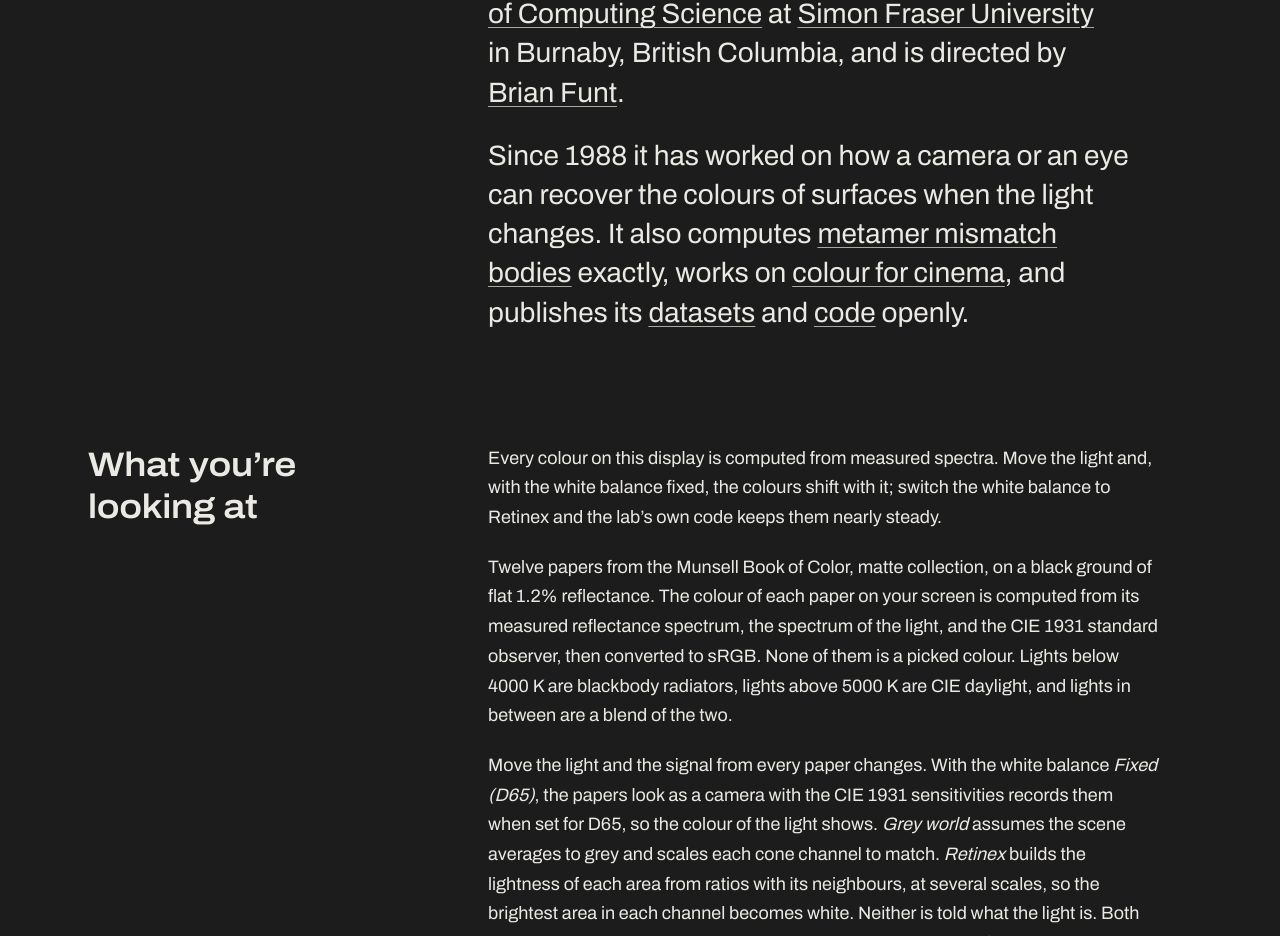
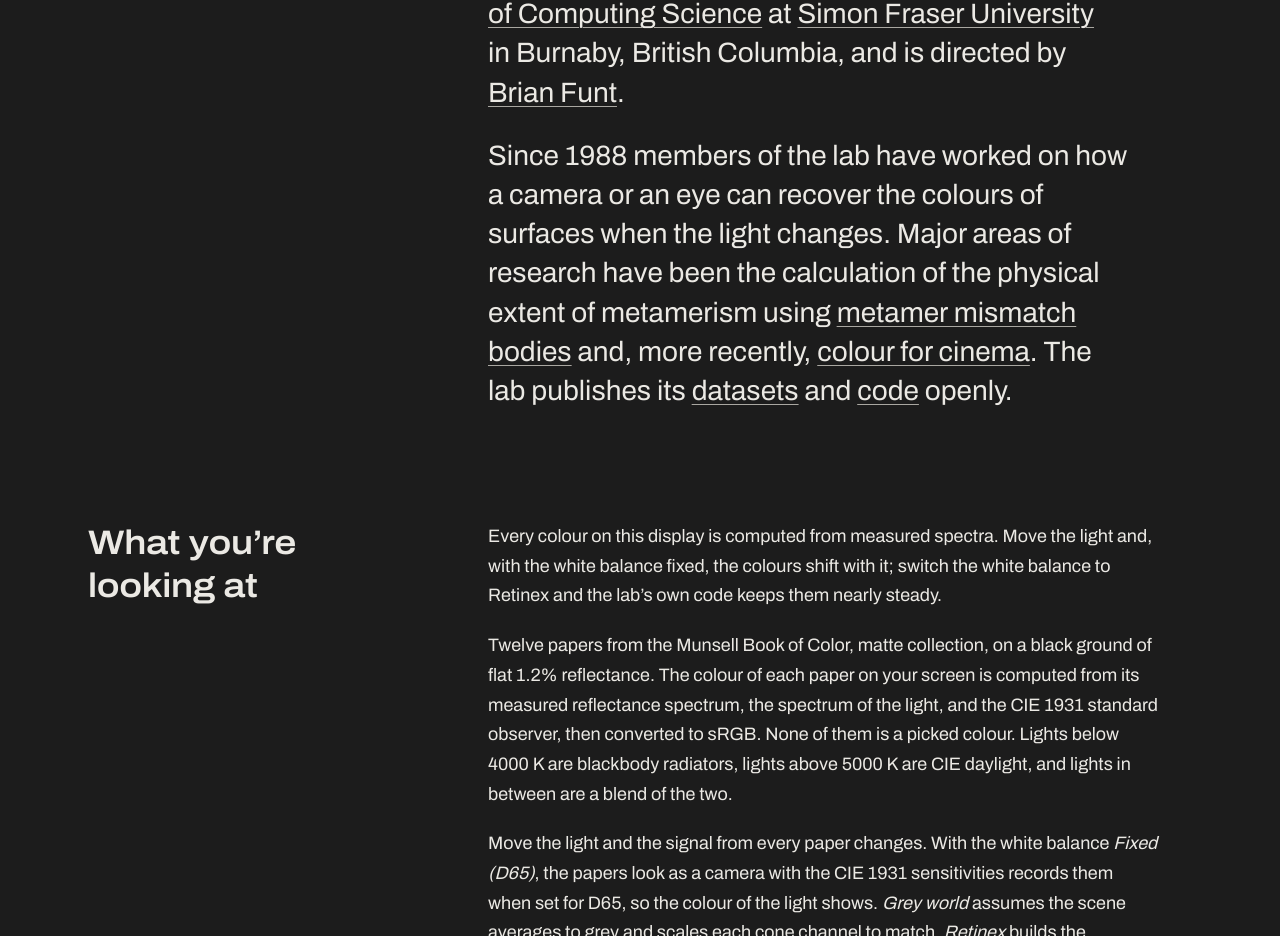
Before and after one commit to sfu-cs-vision-lab/sfu-cs-vision-lab.github.io, a Next.js app: page / in a window 1280 px wide. Shown: the part 973-1909 px from the top of the page. Built offline with nearby package versions, Linux system fonts and the light colour scheme; some icons are missing.

Commit message:
Reword the About paragraph around the lab's members and its major areas of research

```diff
--- a/app/page.tsx
+++ b/app/page.tsx
@@ -30,10 +30,10 @@ export default function Home() {
             <Link href="/people/">Brian Funt</Link>.
           </p>
           <p>
-            Since 1988 it has worked on how a camera or an eye can recover the colours of surfaces when the light
-            changes. It also computes{" "}
-            <Link href="/research/#metamer-mismatching">metamer mismatch bodies</Link> exactly, works on{" "}
-            <Link href="/research/#cinema-colour">colour for cinema</Link>, and publishes its{" "}
+            Since 1988 members of the lab have worked on how a camera or an eye can recover the colours of surfaces when
+            the light changes. Major areas of research have been the calculation of the physical extent of metamerism
+            using <Link href="/research/#metamer-mismatching">metamer mismatch bodies</Link> and, more recently,{" "}
+            <Link href="/research/#cinema-colour">colour for cinema</Link>. The lab publishes its{" "}
             <Link href="/data/">datasets</Link> and <Link href="/code/">code</Link> openly.
           </p>
         </div>
```
